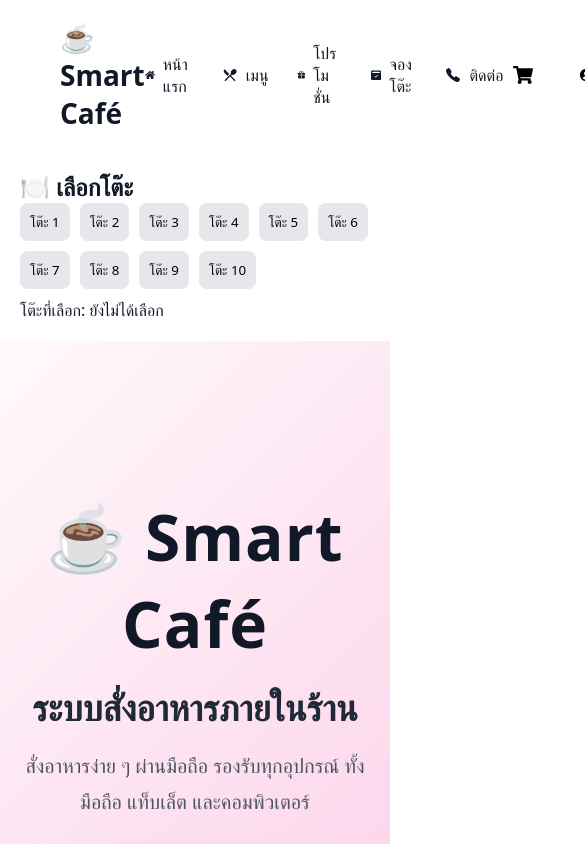
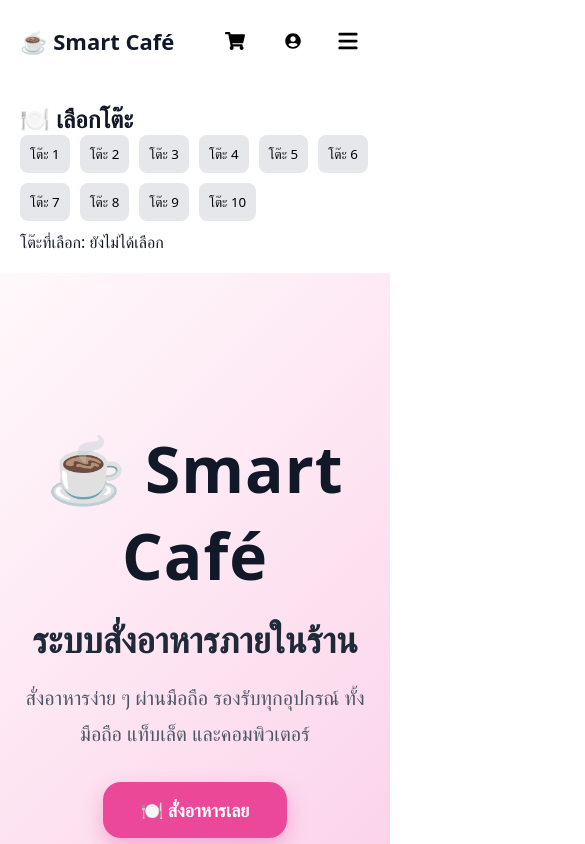
Before and after one commit to fofluck111/Project, a React (Vite) app in the folder client/: page / in a window 390 px wide. Shown: the top 844 px of the page, 585 px wide, since content can reach past the window. Built offline with nearby package versions, Linux system fonts and the light colour scheme.

Commit message:
Update fix Phone and Pc

```diff
--- a/client/src/components/Navbar/Navbar.css
+++ b/client/src/components/Navbar/Navbar.css
@@ -123,3 +123,148 @@
   transform: translateY(-2px);
   box-shadow: var(--shadow-md);
 }
+/* =========================
+ MOBILE NAVBAR
+========================= */
+
+
+.hamburger {
+
+  display:none;
+
+  width:45px;
+
+  height:45px;
+
+  border:none;
+
+  border-radius:12px;
+
+  background:var(--primary);
+
+  font-size:22px;
+
+  cursor:pointer;
+
+}
+
+
+
+
+
+@media(max-width:768px){
+
+
+.navbar{
+
+  padding:16px 20px;
+
+}
+
+
+
+.logo{
+
+  font-size:22px;
+
+}
+
+
+
+.hamburger{
+
+  display:flex;
+
+  justify-content:center;
+
+  align-items:center;
+
+}
+
+
+
+.login-btn span{
+
+  display:none;
+
+}
+
+
+
+.login-btn{
+
+  width:45px;
+
+  height:45px;
+
+  padding:0;
+
+  justify-content:center;
+
+}
+
+
+
+.menu{
+
+
+  position:absolute;
+
+  top:75px;
+
+  left:0;
+
+  width:100%;
+
+
+  background:white;
+
+
+  flex-direction:column;
+
+
+  gap:0;
+
+
+  padding:15px 0;
+
+
+  box-shadow:var(--shadow-md);
+
+
+  transform:translateY(-120%);
+
+
+  transition:.3s;
+
+
+}
+
+
+
+.menu.active{
+
+  transform:translateY(0);
+
+}
+
+
+
+.menu li{
+
+  width:100%;
+
+  padding:15px 25px;
+
+}
+
+
+
+.nav-right{
+
+  gap:10px;
+
+}
+
+
+}
--- a/client/src/components/Navbar/Navbar.jsx
+++ b/client/src/components/Navbar/Navbar.jsx
@@ -1,4 +1,5 @@
 import "./Navbar.css";
+import { useState } from "react";
 
 import {
   FaShoppingCart,
@@ -10,39 +11,124 @@ import { MdRestaurantMenu } from "react-icons/md";
 import { BsCalendar2CheckFill } from "react-icons/bs";
 import { HiGift } from "react-icons/hi2";
 import { IoCall } from "react-icons/io5";
+import { FaBars, FaXmark } from "react-icons/fa6";
+
 
 function Navbar({ toggleCart, cartCount }) {
+
+
+  const [open, setOpen] = useState(false);
+
+
   return (
+
     <nav className="navbar">
 
-      <div className="logo">☕ Smart Café</div>
 
-      <ul className="menu">
-        <li><FaHome /><span>หน้าแรก</span></li>
-        <li><MdRestaurantMenu /><span>เมนู</span></li>
-        <li><HiGift /><span>โปรโมชั่น</span></li>
-        <li><BsCalendar2CheckFill /><span>จองโต๊ะ</span></li>
-        <li><IoCall /><span>ติดต่อ</span></li>
+      <div className="logo">
+        ☕ Smart Café
+      </div>
+
+
+
+      {/* Desktop Menu */}
+
+      <ul className={`menu ${open ? "active" : ""}`}>
+
+        <li>
+          <FaHome />
+          <span>หน้าแรก</span>
+        </li>
+
+
+        <li>
+          <MdRestaurantMenu />
+          <span>เมนู</span>
+        </li>
+
+
+        <li>
+          <HiGift />
+          <span>โปรโมชั่น</span>
+        </li>
+
+
+        <li>
+          <BsCalendar2CheckFill />
+          <span>จองโต๊ะ</span>
+        </li>
+
+
+        <li>
+          <IoCall />
+          <span>ติดต่อ</span>
+        </li>
+
+
       </ul>
+
+
+
 
       <div className="nav-right">
 
-        <button className="cart-btn" onClick={toggleCart}>
+
+        <button
+          className="cart-btn"
+          onClick={toggleCart}
+        >
+
           <FaShoppingCart />
-          {cartCount > 0 && (
-            <span className="cart-badge">{cartCount}</span>
-          )}
+
+          {
+            cartCount > 0 &&
+            (
+              <span className="cart-badge">
+                {cartCount}
+              </span>
+            )
+          }
+
         </button>
 
+
+
         <button className="login-btn">
+
           <FaUserCircle />
-          <span>เข้าสู่ระบบ</span>
+
+          <span>
+            เข้าสู่ระบบ
+          </span>
+
         </button>
+
+
+        <button
+          className="hamburger"
+          onClick={()=>setOpen(!open)}
+        >
+
+          {
+            open
+            ?
+            <FaXmark />
+            :
+            <FaBars />
+          }
+
+
+        </button>
+
 
       </div>
 
+
     </nav>
+
   );
+
 }
 
+
 export default Navbar;
```
